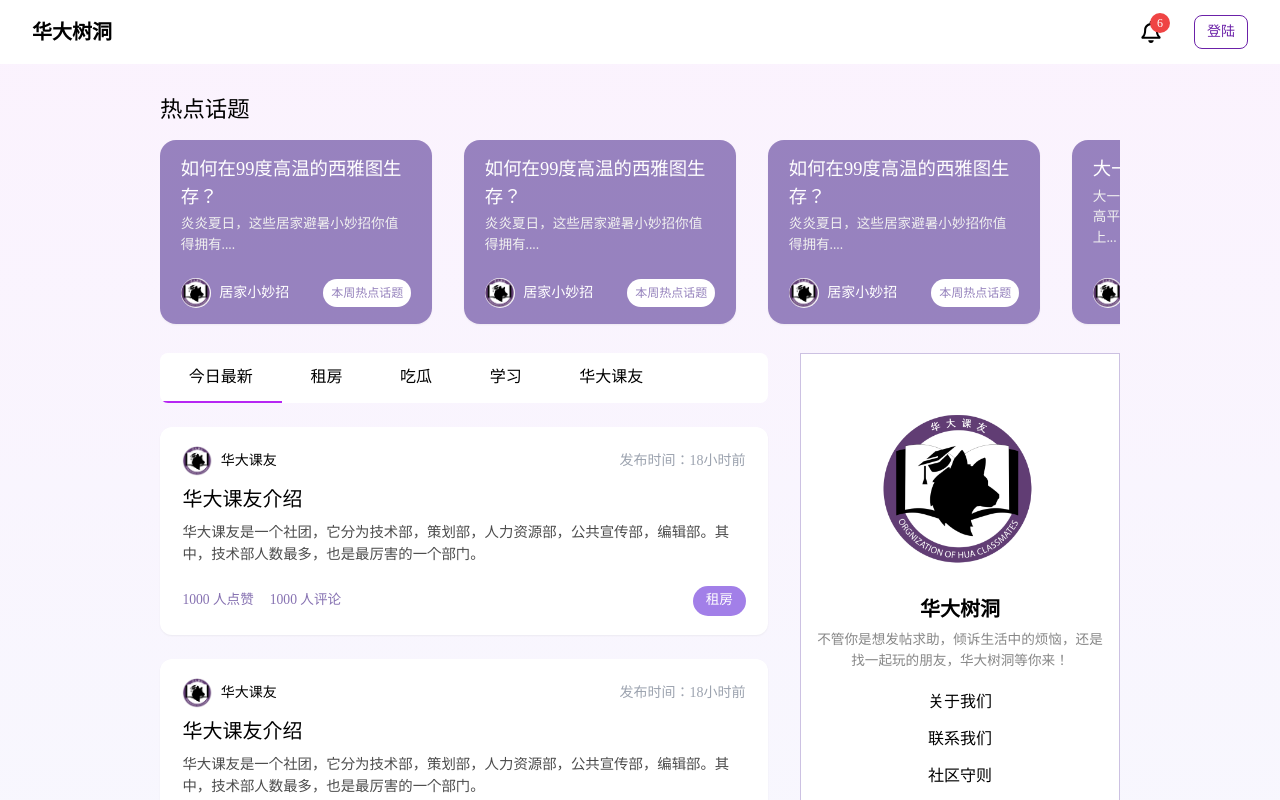
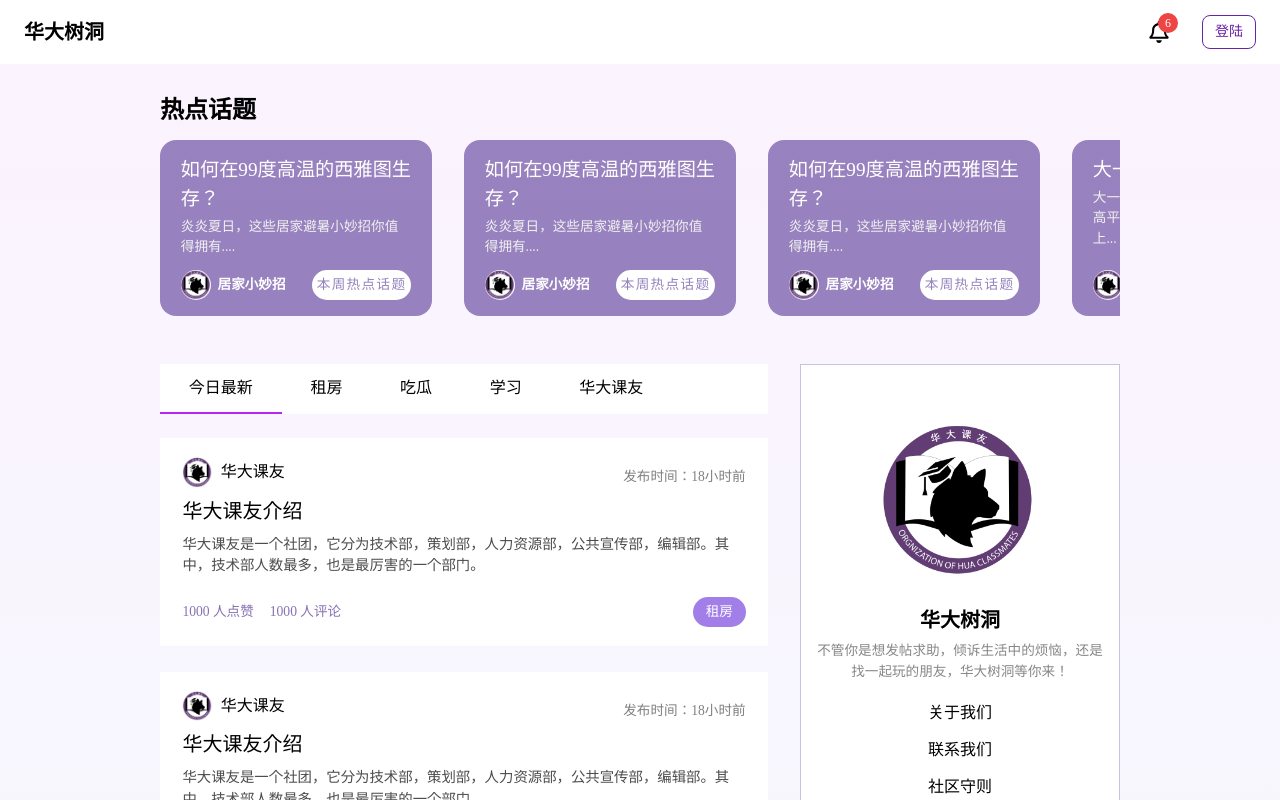
Before and after one commit to UWRadar/uw-forum-frontend, a React (Create React App) app: page / in a window 1280 px wide. Shown: the top 800 px of the page. Built offline with nearby package versions, Linux system fonts and the light colour scheme.

Commit message:
Revert "added trendy and post shadow and transition"
This reverts commit 733bd522f067f57ebd3b07e822e732ceb5f0243c.

```diff
--- a/src/components/Header.tsx
+++ b/src/components/Header.tsx
@@ -74,7 +74,7 @@ const Header = () => {
   // const userState = useUserStore((state) => state);
 
   return (
-    <header className={`w-full h-16 flex items-center justify-between px-8`}>
+    <header className={`w-full h-16 flex items-center justify-between px-6`}>
       <span
         className="text-xl font-semibold cursor-pointer"
         // onClick={() => router.push("/")}
--- a/src/components/NotificationIcon.tsx
+++ b/src/components/NotificationIcon.tsx
@@ -37,7 +37,7 @@ const Popup = ({ data }: {
   data: NotificationItem[]
 }) => {
   return (
-    <div className="md:w-96 h-0 overflow-hidden opacity-0 peer-hover:h-auto peer-hover:opacity-100 hover:h-auto hover:opacity-100 transition-all duration-500 bg-white fixed top-12 inset-x-8 md:absolute md:right-0 md:left-auto md:top-8 z-10 shadow-2xl rounded-xl">
+    <div className="md:w-96 h-0 overflow-hidden opacity-0 peer-hover:h-auto peer-hover:opacity-100 hover:h-auto hover:opacity-100 transition-all duration-500 bg-white fixed top-12 inset-x-4 md:absolute md:right-0 md:left-auto md:top-8 z-10 shadow-2xl rounded-xl">
       <div className="px-4 py-4 border-b border-b-slate-300">
         消息提醒
       </div>
--- a/src/components/Post.tsx
+++ b/src/components/Post.tsx
@@ -7,16 +7,16 @@ interface Props {
 
 function Post({ post }: Props) {
   return (
-    <div className="post shadow-sm hover:shadow-lg duration-300 transition-all rounded-xl cursor-pointer">
+    <div className="post">
       <div className="flex flex-col gap-2">
         <div className="post-header">
           <div className="post-user">
             <div>
               <img className="post-avatar" src={post.avatar} alt="avatar" />
             </div>
-            <div className="text-sm pl-2">{post.userName}</div>
+            <div className="pl-2">{post.userName}</div>
           </div>
-          <div className="text-sm text-gray-400"> {post.postDate} </div>
+          <div className="post-date"> {post.postDate} </div>
         </div>
 
         <div className="post-title line-clamp-1">{post.title} </div>
--- a/src/components/PostList.tsx
+++ b/src/components/PostList.tsx
@@ -10,7 +10,7 @@ function PostList({ postList }: Props) {
         return <Post post={post} />
     });
     return (
-        <div className="flex flex-col gap-6">
+        <div className="post-list">
             {postElements}
         </div>
     );
--- a/src/components/Trendy.css
+++ b/src/components/Trendy.css
@@ -4,8 +4,9 @@
 
 /* Trendy Title */
 .trendy-title {
-    font-weight: 500;
-    font-size: 1.4rem;
+    font-style: normal;
+    font-weight: 600;
+    font-size: 1.5rem;
     line-height: 28px;
 }
 
@@ -26,7 +27,7 @@
     margin: 1rem 1rem 1rem 0;
     padding: 1rem 1.3rem;
     width: 17rem;
-    height: 11.5rem;
+    height: 11rem;
     flex: none;
     display: flex;
     flex-direction: column;
@@ -34,8 +35,11 @@
 }
 
 .trendyCard-title {
+    font-family: 'PingFang SC';
+    font-style: normal;
     font-weight: 500;
-    font-size: 1.15rem;
+    font-size: 1.20rem;
+    /* line-height: auto; */
     color: #FFFFFF;
 }
 
@@ -50,6 +54,7 @@
 }
 
 .trendyCard-footer {
+    margin-top: 0.3rem;
     display: flex;
     flex-direction: row;
     align-items: center;
@@ -60,6 +65,7 @@
     display: flex;
     flex-direction: row;
     align-items: center;
+    align-self: flex-end;
     gap: 1rem;
 }
 
@@ -67,9 +73,27 @@
     background: #FFFFFF;
     border-radius: 100px;
     padding: 0.3rem;
+    font-family: 'PingFang SC';
+    font-style: normal;
     font-size: 0.85rem;
     letter-spacing: 0.1em;
     color: #9683BD;
+}
+
+.trendyCard-user {
+    display: flex;
+    flex-direction: row;
+    align-items: center;
+    justify-content: space-between;
+    color: #FFFFFF;
+    font-family: 'PingFang SC';
+    font-style: normal;
+    font-weight: 600;
+    font-size: 0.85rem;
+}
+
+.trendyCard-userName {
+    margin-left: 0.4rem;
 }
 
 .trendyCard-avatar,
--- a/src/components/TrendyCard.tsx
+++ b/src/components/TrendyCard.tsx
@@ -7,13 +7,13 @@ interface Props {
 
 function TrendyCard({ Content }: Props) {
   return (
-    <div className="trendyCard shadow-sm hover:shadow-lg hover:bg-purple-600/70 duration-300 transition-all cursor-pointer">
+    <div className="trendyCard">
       <div>
         <div className="trendyCard-title line-clamp-2">{Content.title}</div>
         <div className="trendyCard-content line-clamp-2">{Content.content}</div>
       </div>
       <div className="trendyCard-footer">
-        <div className="flex gap-2 items-center">
+        <div className="trendyCard-user">
           <div>
             <img
               className="trendyCard-avatar"
@@ -21,11 +21,11 @@ function TrendyCard({ Content }: Props) {
               alt="avatar"
             />
           </div>
-          <div className="text-white text-sm">{Content.userName}</div>
+          <div className="trendyCard-userName">{Content.userName}</div>
         </div>
         <div className="trendyCard-tags">
           {Content.tags.map((tag) => {
-            return <div className="px-2 py-1.5 bg-white text-[#9683BD] text-xs rounded-full"> {tag} </div>;
+            return <div className="trendyCard-tag"> {tag} </div>;
           })}
         </div>
       </div>
--- a/src/components/TypeHeader.tsx
+++ b/src/components/TypeHeader.tsx
@@ -14,14 +14,14 @@ function TypeHeader({ typeList }: Props) {
     return (
       <div
         key={type}
-        className={`type ${tab === i ? "type-selected" : ""} duration-300 transition-all`}
+        className={`type ${tab === i ? "type-selected" : ""}`}
         onClick={() => setTab(() => i)}
       >
         <p>{type}</p>
       </div>
     );
   });
-  return <div className="type-header mb-6 rounded-lg overflow-hidden">{topicsElement}</div>;
+  return <div className="type-header">{topicsElement}</div>;
 }
 
 export default TypeHeader;
--- a/src/index.css
+++ b/src/index.css
@@ -22,7 +22,7 @@ body {
 }
 
 .homepage-main-post {
-    margin-top: 0.8rem;
+    margin-top: 2rem;
     display: flex;
     justify-content: center;
     align-items: flex-start;
@@ -35,8 +35,10 @@ body {
     flex-direction: row;
     align-items: center;
     justify-content: flex-start;
+    margin: 0 auto;
     width: 100%;
     background: #FFFFFF;
+    margin-bottom: 1.5rem;
 }
 
 .type {
@@ -59,6 +61,12 @@ body {
 
 /* PostList */
 
+.post-list {
+    display: flex;
+    flex-direction: column;
+    justify-content: space-between;
+    gap: 1.6rem;
+}
 
 /* PostList End */
 
--- a/src/pages/HomePage.tsx
+++ b/src/pages/HomePage.tsx
@@ -110,7 +110,7 @@ function HomePage() {
         <div className="lg:max-w-5xl mx-auto py-8 px-8">
           <Trendy trendyList={TrendyContents} />
           <div className="homepage-main-post flex-col lg:flex-row gap-8">
-            <div className="rounded-lg">
+            <div>
               <div className="topics-list">
                 <TypeHeader typeList={typeList} />
               </div>
```
